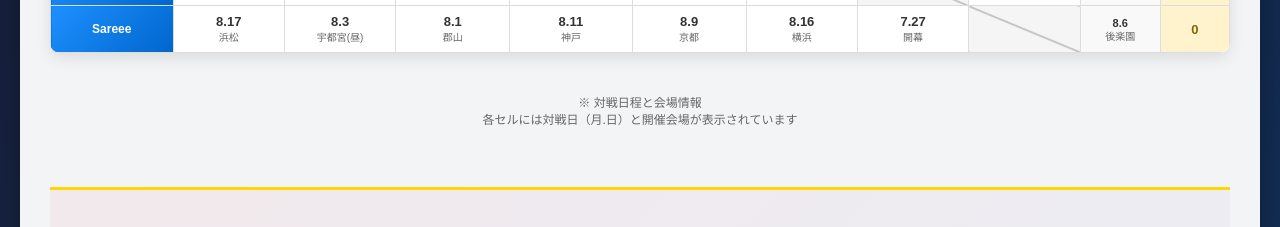
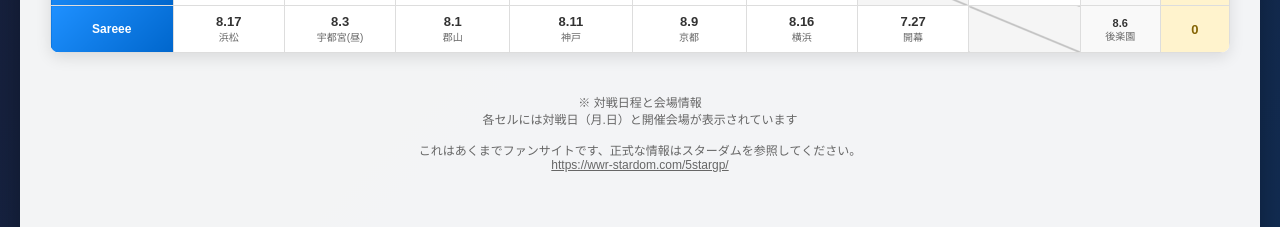
Before and after one commit to nakawankuma/5star2025Evaluation, a website: page index.html in a window 1280 px wide. Shown: the part 2249-2476 px from the top of the page. Drawn offline with Linux system fonts and the light colour scheme; no server answers.

Commit message:
ファンサイト情報追加

```diff
--- a/index.html
+++ b/index.html
@@ -1262,7 +1262,9 @@
 
         <div style="margin-top: 20px; text-align: center; color: #666; font-size: 12px;">
             ※ 対戦日程と会場情報<br>
-            各セルには対戦日（月.日）と開催会場が表示されています
+            各セルには対戦日（月.日）と開催会場が表示されています<br><br>
+            これはあくまでファンサイトです、正式な情報はスターダムを参照してください。<br>
+            <a href="https://wwr-stardom.com/5stargp/" target="_blank" style="color: #666; text-decoration: underline;">https://wwr-stardom.com/5stargp/</a>
         </div>
 
         <!-- 決勝トーナメントセクション -->
```
